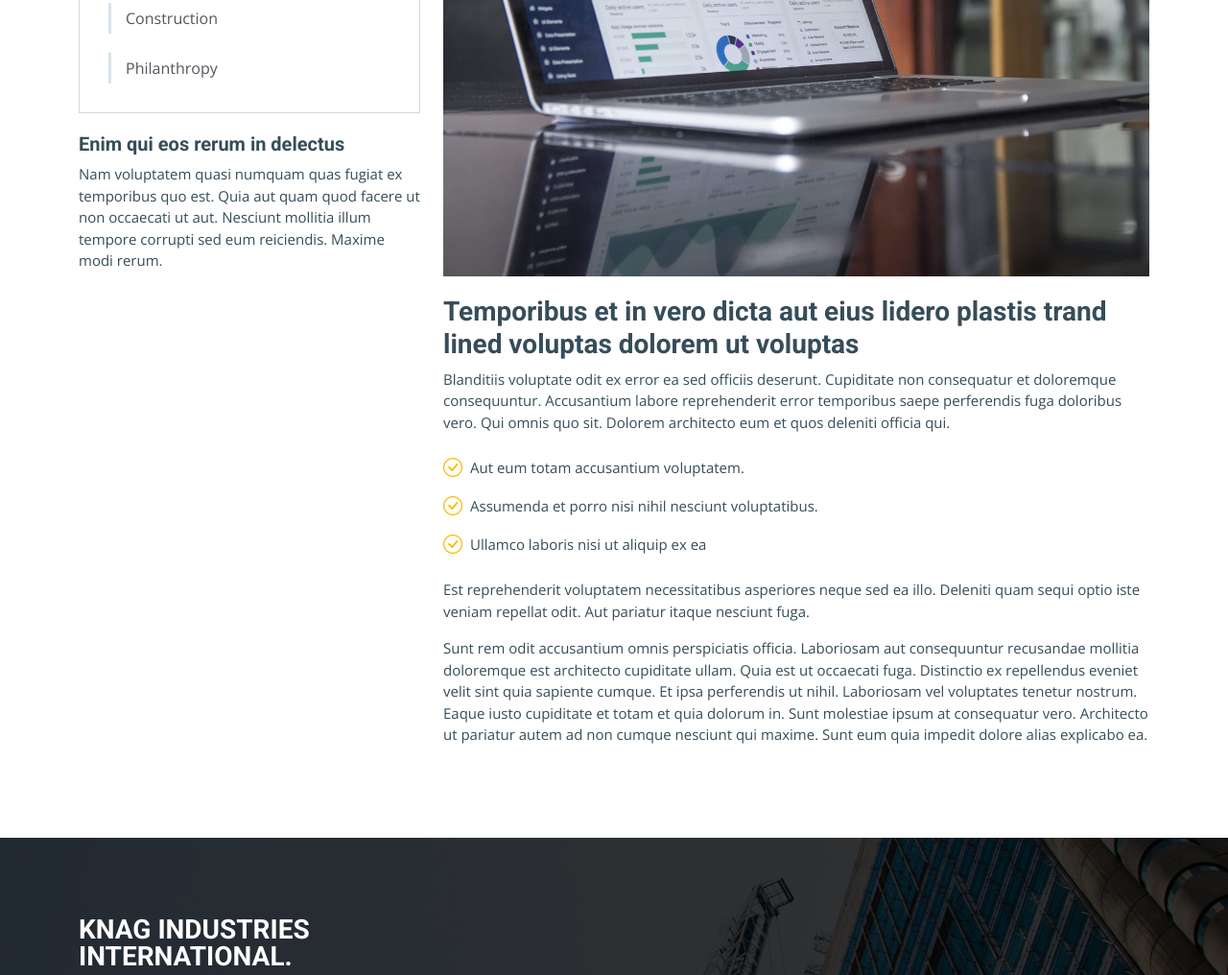
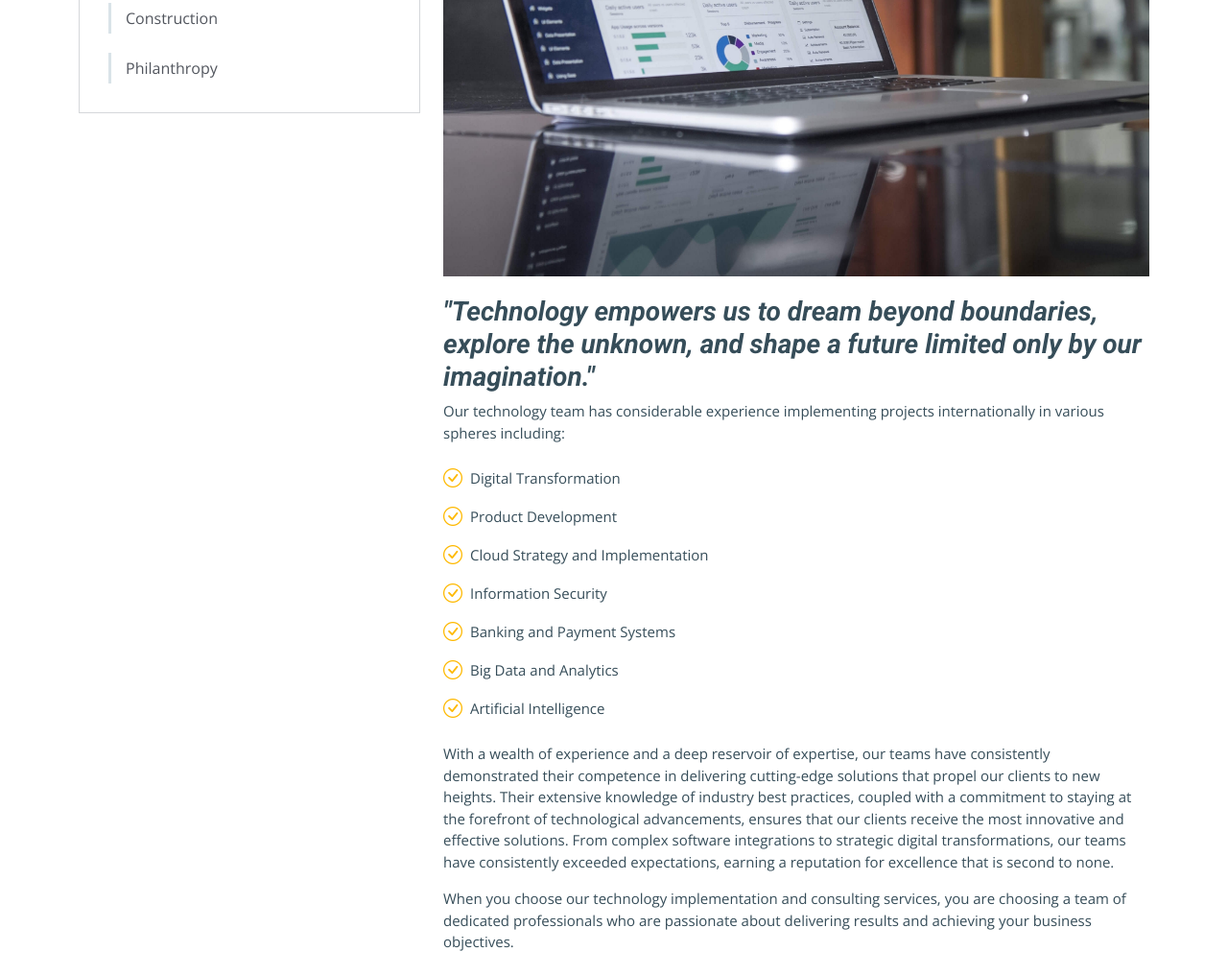
Before and after one commit to ghunney/knag, a plain HTML site: page service-details.html in a window 1280 px wide. Shown: the part 625-1641 px from the top of the page at 96% size. Drawn offline with nearby package versions, Linux system fonts and the light colour scheme.

Commit message:
tech page

```diff
--- a/service-details.html
+++ b/service-details.html
@@ -113,26 +113,29 @@
               <a href="service-details-philanthropy.html">Philanthropy</a>
             </div>
 
-            <h4>Enim qui eos rerum in delectus</h4>
-            <p>Nam voluptatem quasi numquam quas fugiat ex temporibus quo est. Quia aut quam quod facere ut non occaecati ut aut. Nesciunt mollitia illum tempore corrupti sed eum reiciendis. Maxime modi rerum.</p>
+
           </div>
 
           <div class="col-lg-8">
             <img src="assets/img/carlos-muza-hpjSkU2UYSU-unsplash.jpg" alt="" class="img-fluid services-img">
-            <h3>Temporibus et in vero dicta aut eius lidero plastis trand lined voluptas dolorem ut voluptas</h3>
+            <h3><i>"Technology empowers us to dream beyond boundaries, explore the unknown, and shape a future limited only by our imagination."</i></h3>
             <p>
-              Blanditiis voluptate odit ex error ea sed officiis deserunt. Cupiditate non consequatur et doloremque consequuntur. Accusantium labore reprehenderit error temporibus saepe perferendis fuga doloribus vero. Qui omnis quo sit. Dolorem architecto eum et quos deleniti officia qui.
+              Our technology team has considerable experience implementing projects internationally in various spheres including:
             </p>
             <ul>
-              <li><i class="bi bi-check-circle"></i> <span>Aut eum totam accusantium voluptatem.</span></li>
-              <li><i class="bi bi-check-circle"></i> <span>Assumenda et porro nisi nihil nesciunt voluptatibus.</span></li>
-              <li><i class="bi bi-check-circle"></i> <span>Ullamco laboris nisi ut aliquip ex ea</span></li>
+              <li><i class="bi bi-check-circle"></i> <span>Digital Transformation</span></li>
+              <li><i class="bi bi-check-circle"></i> <span>Product Development</span></li>
+              <li><i class="bi bi-check-circle"></i> <span>Cloud Strategy and Implementation</span></li>
+              <li><i class="bi bi-check-circle"></i> <span>Information Security</span></li>
+              <li><i class="bi bi-check-circle"></i> <span>Banking and Payment Systems</span></li>
+              <li><i class="bi bi-check-circle"></i> <span>Big Data and Analytics</span></li>
+              <li><i class="bi bi-check-circle"></i> <span>Artificial Intelligence</span></li>
             </ul>
             <p>
-              Est reprehenderit voluptatem necessitatibus asperiores neque sed ea illo. Deleniti quam sequi optio iste veniam repellat odit. Aut pariatur itaque nesciunt fuga.
+              With a wealth of experience and a deep reservoir of expertise, our teams have consistently demonstrated their competence in delivering cutting-edge solutions that propel our clients to new heights. Their extensive knowledge of industry best practices, coupled with a commitment to staying at the forefront of technological advancements, ensures that our clients receive the most innovative and effective solutions. From complex software integrations to strategic digital transformations, our teams have consistently exceeded expectations, earning a reputation for excellence that is second to none.
             </p>
             <p>
-              Sunt rem odit accusantium omnis perspiciatis officia. Laboriosam aut consequuntur recusandae mollitia doloremque est architecto cupiditate ullam. Quia est ut occaecati fuga. Distinctio ex repellendus eveniet velit sint quia sapiente cumque. Et ipsa perferendis ut nihil. Laboriosam vel voluptates tenetur nostrum. Eaque iusto cupiditate et totam et quia dolorum in. Sunt molestiae ipsum at consequatur vero. Architecto ut pariatur autem ad non cumque nesciunt qui maxime. Sunt eum quia impedit dolore alias explicabo ea.
+              When you choose our technology implementation and consulting services, you are choosing a team of dedicated professionals who are passionate about delivering results and achieving your business objectives.
             </p>
           </div>
 
```
